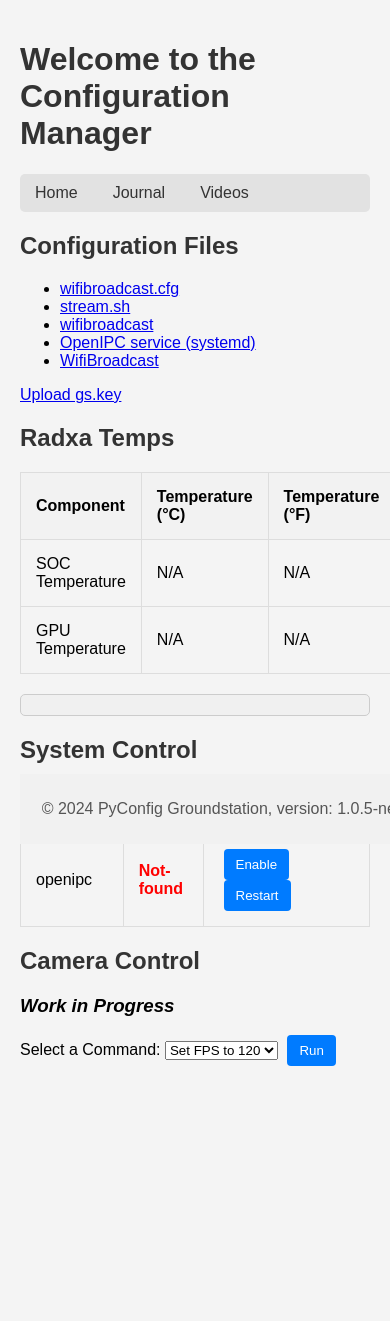
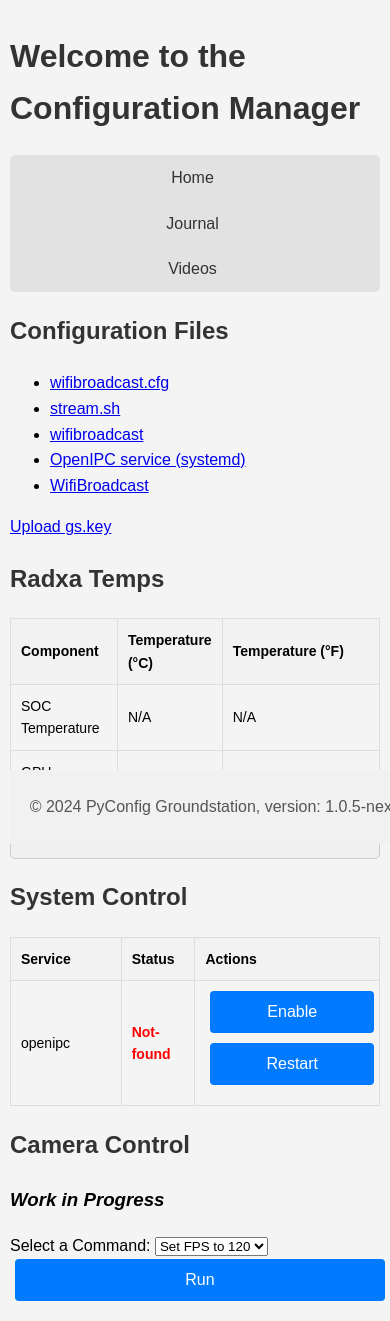
Before and after one commit to OpenIPC/improver, a Flask app: page / in a window 390 px wide. Before the commit the page ends 1066 px from the top, so only its background shows below. Run offline with Flask 3, Linux system fonts and the light colour scheme.

Commit message:
mobile improvements

```diff
--- a/py_config_gs/static/css/styles.css
+++ b/py_config_gs/static/css/styles.css
@@ -1,15 +1,13 @@
-/* styles.css */
-
 /* General Styles */
 body {
     font-family: Arial, sans-serif;
     margin: 0;
     padding: 20px;
     background-color: #f4f4f4;
+    line-height: 1.6;
 }
 
-h1,
-h2 {
+h1, h2 {
     color: #333;
 }
 
@@ -28,10 +26,12 @@
     display: flex;
     background-color: #e2e2e2;
     border-radius: 5px;
+    flex-wrap: wrap; /* Allows tabs to wrap on small screens */
 }
 
 .tabs li {
     margin: 0;
+    flex: 1 1 auto; /* Allow tabs to be responsive */
 }
 
 .tabs a {
@@ -39,6 +39,7 @@
     padding: 10px 15px;
     text-decoration: none;
     color: #333;
+    text-align: center;
     border-radius: 5px;
     margin-right: 5px;
     transition: background-color 0.3s;
@@ -161,13 +162,14 @@
 
 /* Button Styles */
 button {
-    padding: 8px 12px; /* Increase button size */
+    padding: 12px 16px; /* Increase button size for touch screens */
     margin: 0 5px;
     border: none;
     cursor: pointer;
     background-color: #007bff;
     color: white;
     border-radius: 4px;
+    font-size: 16px;
 }
 
 button[type="submit"]:hover {
@@ -178,3 +180,32 @@
 form {
     display: inline;
 }
+
+/* Responsive Layout */
+@media (max-width: 768px) {
+    body {
+        padding: 10px;
+    }
+
+    .tabs ul {
+        flex-direction: column; /* Stack tabs on small screens */
+    }
+
+    button {
+        width: 100%; /* Make buttons full-width on mobile */
+        margin-bottom: 10px;
+    }
+
+    table th, table td {
+        font-size: 14px; /* Smaller text for tables */
+        padding: 10px;
+    }
+
+    .content {
+        padding: 15px;
+    }
+
+    footer {
+        padding: 8px;
+    }
+}
```
